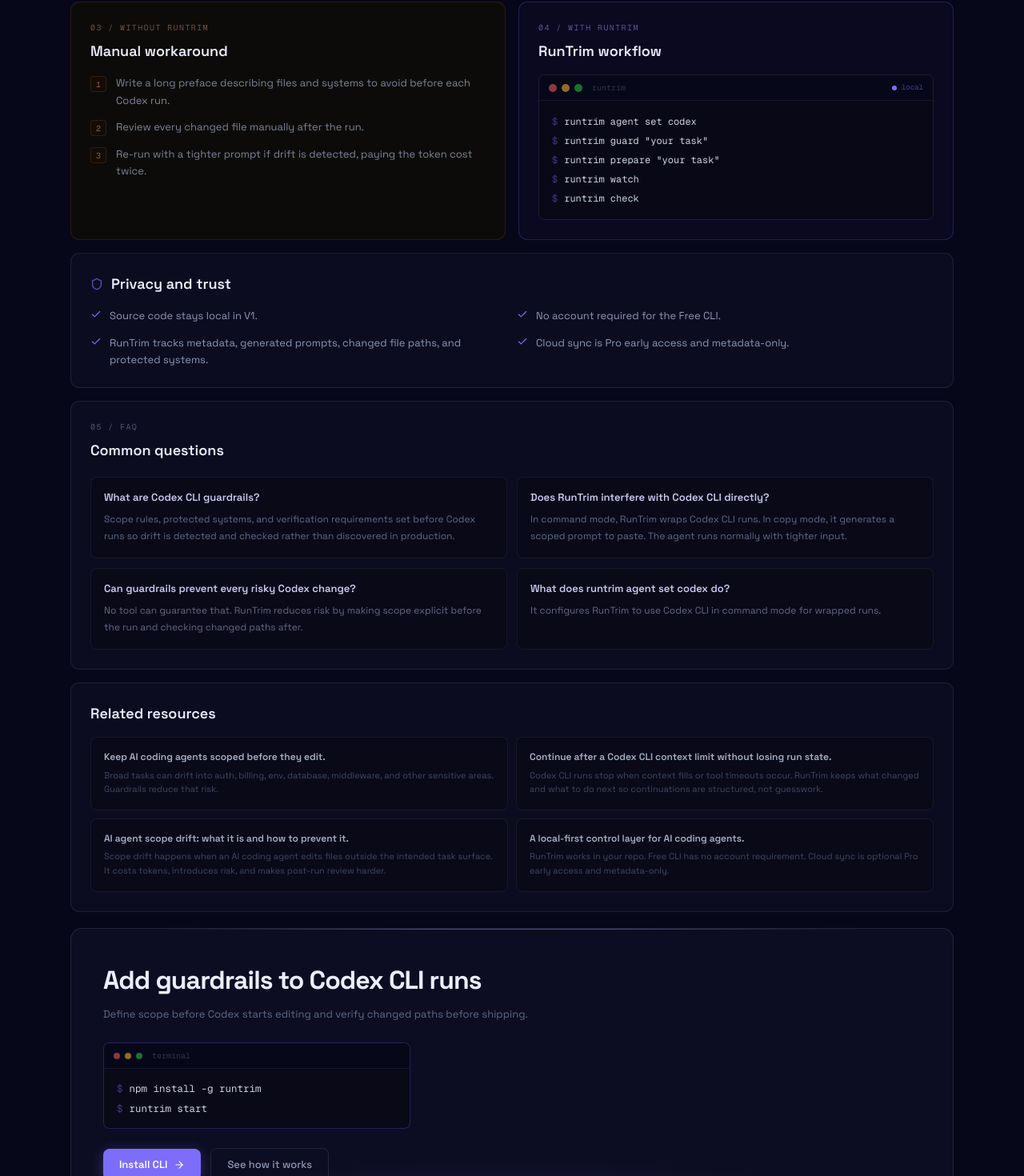
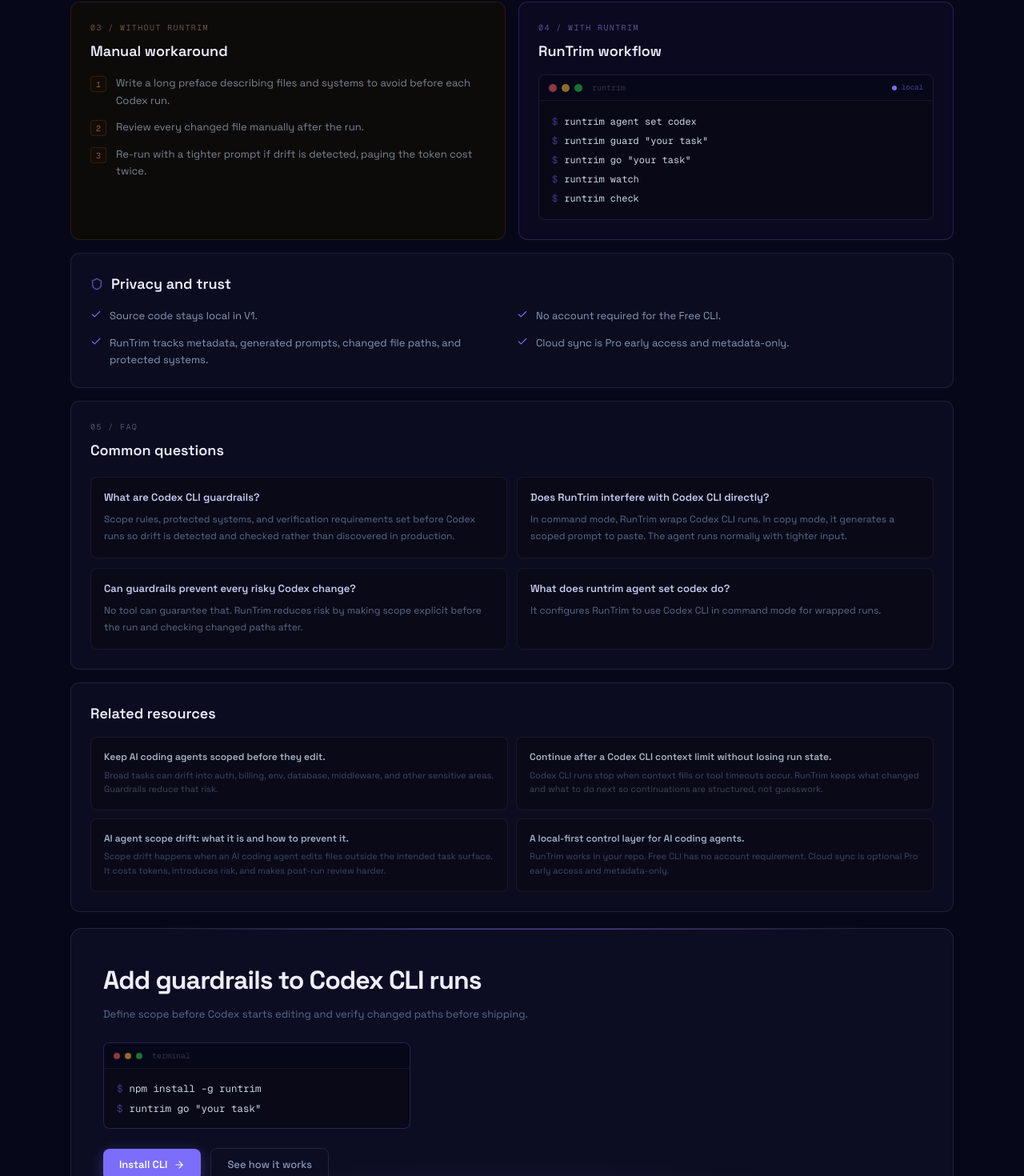
Before and after one commit to michelpronkk-oss/rtrim, a Next.js app: page /codex-cli-guardrails in a window 1280 px wide. Shown: the part 710-2180 px from the top of the page at 80% size. Built offline with nearby package versions, Linux system fonts and the light colour scheme; no server answers.

Commit message:
Make RunTrim go the primary workflow

```diff
--- a/src/app/app/install/page.tsx
+++ b/src/app/app/install/page.tsx
@@ -22,6 +22,8 @@
       ? "npm_install_global"
       : command === "runtrim start"
       ? "runtrim_start"
+      : command === 'runtrim go "your task"'
+      ? "runtrim_go"
       : undefined;
   return (
     <div className="flex max-w-full items-center justify-between gap-3 overflow-hidden rounded-lg border border-white/8 bg-[#0E151E] px-3 py-2.5">
@@ -36,15 +38,16 @@
 export default function InstallPage() {
   const quickStart = [
     "npm install -g runtrim",
-    "runtrim start",
+    'runtrim go "your task"',
   ];
 
   const directCommands = [
-    { step: "1", title: "Initialize", command: "runtrim init", note: "Initialize baseline files when you want explicit setup control." },
-    { step: "2", title: "Prepare", command: 'runtrim prepare "your task"', note: "Create the guarded prompt before agent edits." },
+    { step: "1", title: "Guided menu", command: "runtrim start", note: "Use this when you want RunTrim to choose the next safe command." },
+    { step: "2", title: "Prepare", command: 'runtrim prepare "your task"', note: "Manual guarded prompt generation when you want explicit control." },
     { step: "3", title: "Open panel", command: "runtrim panel --monitor", note: "Open the local browser panel and monitor drift during a run." },
-    { step: "4", title: "Check", command: "runtrim check", note: "Verify result quality and missing proof." },
+    { step: "4", title: "Check", command: "runtrim check", note: "Review changed files and proof gaps after edits." },
     { step: "5", title: "Show memory", command: "runtrim memory", note: "Resume from current project memory." },
+    { step: "6", title: "Continue", command: "runtrim continue --reason usage_limit", note: "Create a continuation prompt when a session runs out of context or usage." },
   ];
 
   const commandModeCommands = [
@@ -89,7 +92,7 @@
           <div className="border-b border-white/8 px-6 py-5">
             <p className="font-mono text-[10px] uppercase tracking-[0.12em] text-[#5D638D]">Primary quick start</p>
             <h2 className="mt-1 text-[16px] font-semibold text-[#EDEEFF]">Install once. Start in any repo.</h2>
-            <p className="mt-1 text-[12px] text-[#9AA7B6]">RunTrim checks the repo, initializes local memory if needed, and tells you the next safe command.</p>
+            <p className="mt-1 text-[12px] text-[#9AA7B6]">Use one daily command to prepare a guarded prompt and start the run.</p>
           </div>
           <div className="grid min-w-0 gap-4 px-4 py-5 sm:px-6 lg:grid-cols-[1.1fr_1fr]">
             <div className="min-w-0 space-y-2.5">
@@ -97,7 +100,7 @@
                 <CommandRow key={command} command={command} />
               ))}
               <div className="pt-1">
-                <p className="text-[11px] text-[#6870A0]">Not sure what happens after start? See the operator flow.</p>
+                <p className="text-[11px] text-[#6870A0]">go prepares a guarded prompt, copies it for your agent, records the run locally, and tells you what to do next.</p>
                 <Link
                   href="/how-it-works"
                   data-rt-event="how_it_works_clicked"
@@ -110,7 +113,8 @@
             <div className="min-w-0 rounded-lg border border-white/8 bg-[#090F18] p-4">
               <p className="font-mono text-[10px] uppercase tracking-[0.1em] text-[#5D638D]">What each command does</p>
               <ul className="mt-3 space-y-2 text-[12px] leading-5 text-[#C0C2E8]">
-                <li><span className="text-[#EDEEFF]">runtrim start</span> is the guided entrypoint. It routes you to init, prepare, watch, check, continue, memory, or sync based on the current repo state.</li>
+                <li><span className="text-[#EDEEFF]">runtrim go &quot;your task&quot;</span> is the fastest daily path for guarded prompt creation and local run tracking.</li>
+                <li><span className="text-[#EDEEFF]">runtrim start</span> is the guided menu when you want RunTrim to choose the next safe command.</li>
               </ul>
             </div>
           </div>
@@ -131,7 +135,7 @@
               </div>
               <p className="mt-2 text-[12px] leading-5 text-[#9AA7B6]">RunTrim prepares the contract and copies it for your agent.</p>
               <div className="mt-3 space-y-2.5">
-                <CommandRow command='runtrim prepare "your task"' />
+                <CommandRow command='runtrim go "your task"' />
               </div>
               <p className="mt-2 text-[11px] leading-5 text-[#6870A0]">
                 Copy mode is the default. Use <code className="font-mono text-[#9AA7B6]">runtrim agent set copy</code> if you changed modes before.
@@ -161,8 +165,16 @@
         </section>
 
         <section className="surface-panel rounded-xl p-5">
+          <p className="font-mono text-[10px] uppercase tracking-[0.12em] text-[#5D638D]">Daily shortcut</p>
+          <p className="mt-2 text-[12px] leading-5 text-[#9AA7B6]">runtrim go prepares a guarded prompt, copies it for your agent, records the run locally, and prints next steps.</p>
+          <div className="mt-3">
+            <CommandRow command='runtrim go "your task"' />
+          </div>
+        </section>
+
+        <section className="surface-panel rounded-xl p-5">
           <p className="font-mono text-[10px] uppercase tracking-[0.12em] text-[#5D638D]">Direct commands</p>
-          <p className="mt-1 text-[12px] text-[#9AA7B6]">Use these only when you want direct control instead of the guided start flow.</p>
+          <p className="mt-1 text-[12px] text-[#9AA7B6]">Manual controls when you want explicit command-by-command operation.</p>
           <div className="mt-4 overflow-hidden rounded-lg border border-white/8 bg-[#0E151E]">
             {directCommands.map((item, index) => (
               <div
--- a/src/app/how-it-works/page.tsx
+++ b/src/app/how-it-works/page.tsx
@@ -13,28 +13,28 @@
 
 const PROCESS_STEPS = [
   {
-    title: "Start",
-    command: "runtrim start",
-    body: "RunTrim checks repo state and tells you the next safe command. If the repo is new, it can guide local initialization.",
+    title: "Go",
+    command: 'runtrim go "your task"',
+    body: "Prepare a guarded prompt, copy it for your agent, and save the run locally.",
   },
   {
-    title: "Prepare",
-    command: 'runtrim prepare "your task"',
-    body: "This is where RunTrim creates the guarded prompt contract.",
+    title: "Paste into your agent",
+    body: "Use Claude, Codex, Cursor, ChatGPT, or your configured agent.",
   },
   {
-    title: "Guard",
-    body: "RunTrim defines the objective, relevant scope, sensitive systems, forbidden areas, stop rules, and required output.",
+    title: "Monitor",
+    command: "runtrim panel --monitor",
+    body: "Keep local state visible while the agent works.",
   },
   {
-    title: "Monitor and check",
-    command: "runtrim panel --monitor\nruntrim check",
-    body: "While the agent works, RunTrim keeps local state visible. After edits, it checks changed file paths, proof, risk, and drift.",
+    title: "Check",
+    command: "runtrim check",
+    body: "Review changed files, proof gaps, and drift before continuing.",
   },
   {
     title: "Continue",
     command: "runtrim continue --reason usage_limit",
-    body: "If usage, credits, or context runs out, RunTrim creates a continuation prompt so the next session starts from the right state.",
+    body: "Create a continuation prompt when context, usage, or the session runs out.",
   },
 ];
 
@@ -74,6 +74,9 @@
           </h1>
           <p className="mt-3 max-w-3xl text-[14px] leading-7 text-[#9DABC4]">
             Start with one command. RunTrim scopes the work before the agent starts, watches what changes, and preserves the next safe step.
+          </p>
+          <p className="mt-2 max-w-3xl text-[13px] leading-6 text-[#7F8BA3]">
+            If you are unsure, run <code className="font-mono text-[#C0C2E8]">runtrim start</code>.
           </p>
           <div className="mt-6 flex flex-wrap items-center gap-3">
             <Link
@@ -174,7 +177,7 @@
             Free local CLI works without an account. Cloud memory is rolling out through Pro early access.
           </p>
           <code className="mt-4 block max-w-full overflow-x-auto whitespace-pre rounded border border-white/8 bg-[#090918] px-3 py-2 font-mono text-[11px] text-[#D7DEE7]">
-            npm install -g runtrim{"\n"}runtrim start
+            npm install -g runtrim{"\n"}runtrim go "your task"
           </code>
           <div className="mt-5 flex flex-wrap items-center gap-3">
             <Link
--- a/src/app/page.tsx
+++ b/src/app/page.tsx
@@ -21,16 +21,11 @@
 
 const CLI_PREVIEW = [
   { type: "comment" as const, text: "# free guided loop" },
-  { type: "prompt"  as const, text: "$ runtrim start" },
-  { type: "dim"     as const, text: "  repo checked" },
-  { type: "dim"     as const, text: "  local memory ready" },
-  { type: "dim"     as const, text: "  next: runtrim prepare \"your task\"" },
-  { text: "" },
-  { type: "prompt"  as const, text: '$ runtrim prepare "your task"' },
-  { type: "dim"     as const, text: "  guarded prompt saved to .runtrim/latest-prompt.md" },
+  { type: "prompt"  as const, text: '$ runtrim go "your task"' },
+  { type: "dim"     as const, text: "  guarded prompt copied" },
   { type: "dim"     as const, text: "  next: paste into your agent" },
   { text: "" },
-  { type: "prompt"  as const, text: "$ runtrim panel" },
+  { type: "prompt"  as const, text: "$ runtrim panel --monitor" },
   { type: "dim"     as const, text: "  local panel open" },
   { type: "dim"     as const, text: "  watching changed files" },
   { text: "" },
@@ -399,7 +394,7 @@
               Guided when you want it. Precise when you need it.
             </h2>
             <p className="mt-4 max-w-[480px] text-[14px] leading-[1.75] text-[#5E6A88]">
-              RunTrim tells you the next safe command after every step. Use start when you are unsure, or run the exact control you need.
+              RunTrim starts with one daily command, then guides the next safe step when you need more control.
             </p>
           </div>
           <TerminalCard title="runtrim — terminal" lines={CLI_PREVIEW} />
--- a/src/components/seo/SeoLandingPage.tsx
+++ b/src/components/seo/SeoLandingPage.tsx
@@ -308,7 +308,7 @@
                 </div>
                 <div className="flex gap-2">
                   <span className="select-none text-[#7C6DFA]/45">$</span>
-                  <span className="text-[#C8D4E0]">runtrim start</span>
+                  <span className="text-[#C8D4E0]">runtrim go "your task"</span>
                 </div>
               </div>
             </div>
--- a/src/lib/run-contract.ts
+++ b/src/lib/run-contract.ts
@@ -504,9 +504,9 @@
   const lines: string[] = [
     "RUNTRIM GUARDED RUN CONTRACT",
     `Mode: ${contract.mode.toUpperCase()}`,
-    `Agent: ${config.defaultAgent} / ${config.defaultModel}`,
+    "Agent: Claude, Codex, Cursor, ChatGPT, or configured agent",
     "",
-    "OBJECTIVE (cleaned)",
+    "OBJECTIVE",
     contract.cleanedObjective,
     "",
     "RELEVANT SCOPE",
--- a/src/lib/seo-pages.ts
+++ b/src/lib/seo-pages.ts
@@ -60,7 +60,7 @@
       {
         title: "RunTrim continuation workflow",
         commands: [
-          'runtrim prepare "your task"',
+          'runtrim go "your task"',
           "runtrim watch",
           "runtrim check",
           "runtrim continue --reason usage_limit",
@@ -204,7 +204,7 @@
       {
         title: "RunTrim run history flow",
         commands: [
-          'runtrim prepare "your task"',
+          'runtrim go "your task"',
           "runtrim check",
           "runtrim memory",
           "runtrim report"
@@ -273,7 +273,7 @@
         title: "RunTrim local-first start",
         commands: [
           "npm install -g runtrim",
-          "runtrim start"
+          "runtrim go \"your task\""
         ]
       }
     ],
@@ -339,7 +339,7 @@
         title: "RunTrim guardrail workflow",
         commands: [
           'runtrim guard "your task"',
-          'runtrim prepare "your task"',
+          'runtrim go "your task"',
           "runtrim watch",
           "runtrim check"
         ]
@@ -407,7 +407,7 @@
         title: "RunTrim Cursor continuation workflow",
         commands: [
           "runtrim agent set cursor",
-          'runtrim prepare "your task"',
+          'runtrim go "your task"',
           "runtrim watch",
           "runtrim check",
           "runtrim continue --reason usage_limit",
@@ -481,7 +481,7 @@
         title: "RunTrim Cursor run history flow",
         commands: [
           "runtrim agent set cursor",
-          'runtrim prepare "your task"',
+          'runtrim go "your task"',
           "runtrim check",
           "runtrim memory",
           "runtrim report"
@@ -551,7 +551,7 @@
         commands: [
           "runtrim agent set cursor",
           'runtrim guard "your task"',
-          'runtrim prepare "your task"',
+          'runtrim go "your task"',
           "runtrim watch",
           "runtrim check"
         ]
@@ -619,7 +619,7 @@
         title: "RunTrim Codex CLI continuation workflow",
         commands: [
           "runtrim agent set codex",
-          'runtrim prepare "your task"',
+          'runtrim go "your task"',
           "runtrim watch",
           "runtrim check",
           "runtrim continue --reason usage_limit",
@@ -694,7 +694,7 @@
         commands: [
           "runtrim agent set codex",
           'runtrim guard "your task"',
-          'runtrim prepare "your task"',
+          'runtrim go "your task"',
           "runtrim watch",
           "runtrim check"
         ]
@@ -762,7 +762,7 @@
         title: "RunTrim Claude Code scoped run workflow",
         commands: [
           'runtrim guard "your task"',
-          'runtrim prepare "your task"',
+          'runtrim go "your task"',
           "runtrim watch",
           "runtrim check",
           "runtrim continue --reason usage_limit"
@@ -835,7 +835,7 @@
         title: "RunTrim scope drift prevention workflow",
         commands: [
           'runtrim guard "your task"',
-          'runtrim prepare "your task"',
+          'runtrim go "your task"',
           "runtrim watch",
           "runtrim check"
         ]
@@ -907,7 +907,7 @@
         title: "RunTrim token waste reduction workflow",
         commands: [
           'runtrim guard "your task"',
-          'runtrim prepare "your task"',
+          'runtrim go "your task"',
           "runtrim watch",
           "runtrim check",
           "runtrim continue --reason usage_limit",
@@ -980,7 +980,7 @@
       {
         title: "RunTrim verification workflow",
         commands: [
-          'runtrim prepare "your task"',
+          'runtrim go "your task"',
           "runtrim watch",
           "runtrim check",
           "runtrim report"
@@ -1052,7 +1052,7 @@
       {
         title: "RunTrim prompt reuse workflow",
         commands: [
-          'runtrim prepare "your task"',
+          'runtrim go "your task"',
           "runtrim memory",
           "runtrim memory --prompt"
         ]
@@ -1079,7 +1079,7 @@
       },
       {
         question: "Does RunTrim store manually written prompts?",
-        answer: "RunTrim saves the prompts it generates from runtrim prepare. Prompts written and pasted directly into agents are not captured."
+        answer: "RunTrim saves the prompts it generates from runtrim go and runtrim prepare. Prompts written and pasted directly into agents are not captured."
       },
       {
         question: "Is prompt history stored locally or in the cloud?",
```
Also changed, not shown: 2 other files (tests, documents, lock files or other folders).
